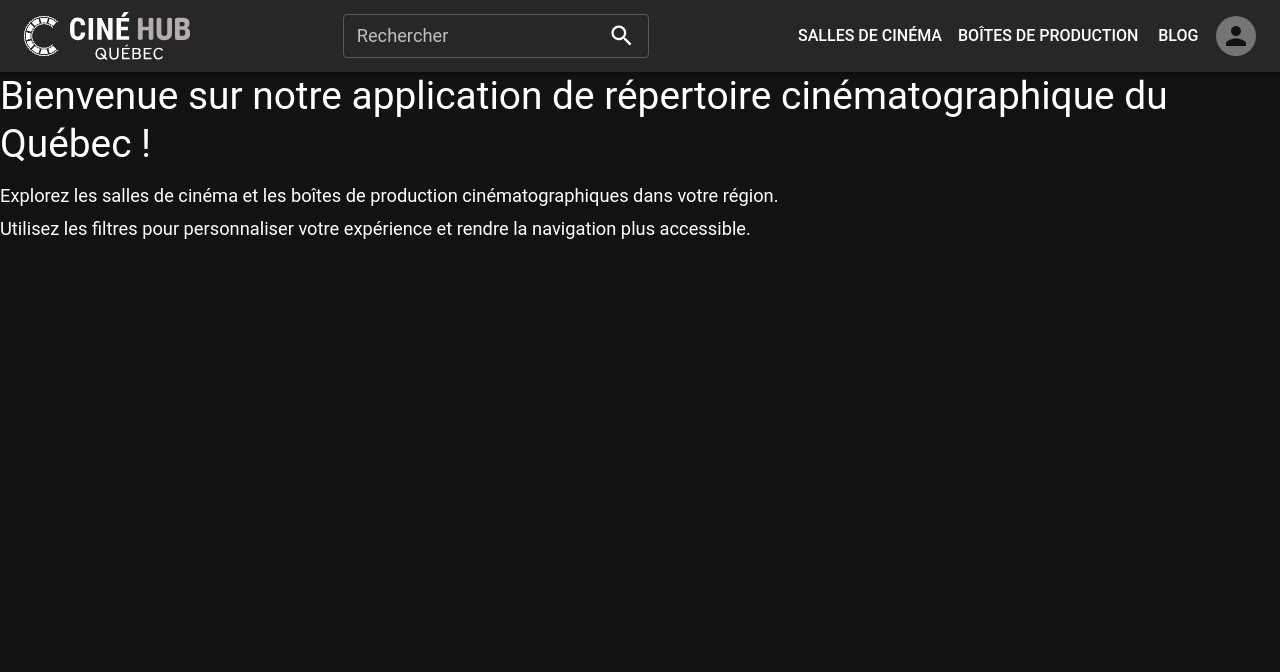
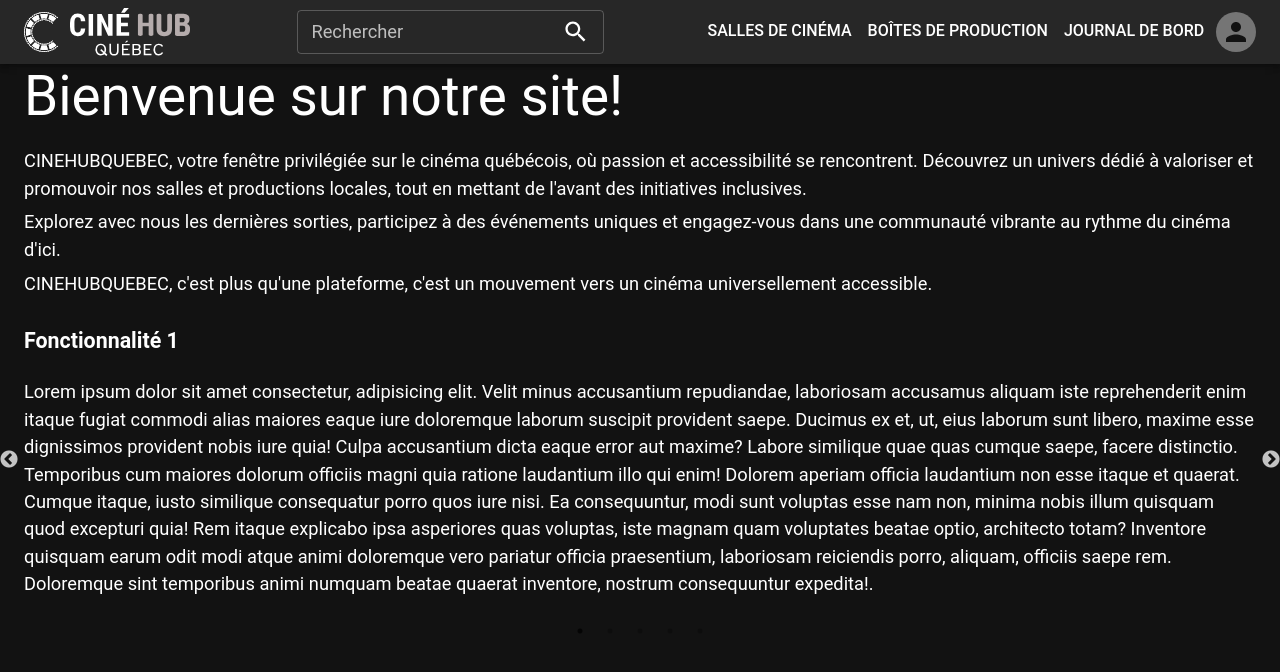
Before and after one commit to CineCare/cineHub-frontend, a React (Vite) app: page / in a window 1280 px wide. Shown: the top 672 px of the page. Built offline with nearby package versions, Linux system fonts and the light colour scheme.

Commit message:
feat: Commit de composants partiellements codés pour permettre à Matthieu de cloner le repo

```diff
--- a/src/components/Navbar/Navbar.tsx
+++ b/src/components/Navbar/Navbar.tsx
@@ -5,12 +5,17 @@ import SearchIcon from "@mui/icons-material/Search";
 import logo from "../../assets/img/Logo-base-white.svg";
 import logoText from "../../assets/img/Logo-text-white.svg";
 import { AccountCircle, Settings, ExitToApp } from "@mui/icons-material";
-import { AppBar, Toolbar,Container,Button,Tooltip, TextField, IconButton, Menu, MenuItem, ListItemIcon, Divider, Typography, Box, Avatar } from "@mui/material";
+import { AppBar, Toolbar,Container,Button,Tooltip, TextField, IconButton, Menu, MenuItem, ListItemIcon, Divider, Typography, Box, Avatar, useTheme } from "@mui/material";
 
-const pages       = ['Salles de cinéma', 'Boîtes de production', 'Blog'];
+const pages       = ['Salles de cinéma', 'Boîtes de production', 'Journal de bord'];
 const settings    = ['Profil', 'Mon compte', 'Se déconnecter'];
 
 const Navbar: React.FC = () => {
+  const theme = useTheme();
+  const secondaryColor = theme.palette.secondary.main;
+
+  const appBarHeight = "4rem";
+
   const [anchorElNav, setAnchorElNav]    = React.useState<null | HTMLElement>(null);
 	const [anchorElUser, setAnchorElUser]  = React.useState<null | HTMLElement>(null);
 
@@ -37,6 +42,7 @@ const Navbar: React.FC = () => {
             label="Rechercher"
             variant="outlined"
             size="small"
+            color="secondary"
             InputProps={{
               endAdornment: <SearchIcon />,
             }}
@@ -85,7 +91,11 @@ const Navbar: React.FC = () => {
               <Button
                 key={page}
                 onClick={handleCloseNavMenu}
-                sx={{ my: 2, color: 'white', display: 'block' }}
+                sx={{ borderRadius:0, color: 'white', display: 'block',borderBottom: '2px solid transparent',height: appBarHeight,
+                '&:hover': {
+                  borderBottomColor: secondaryColor,
+                  backgroundColor:'transparent',
+                }, }}
               >
                 {page}
               </Button>
--- a/src/pages/Home/Home.tsx
+++ b/src/pages/Home/Home.tsx
@@ -1,20 +1,80 @@
 import "./Home.scss";
 import React from 'react';
-import Typography from '@mui/material/Typography';
+import Slider from 'react-slick';
+import 'slick-carousel/slick/slick.css';
+import 'slick-carousel/slick/slick-theme.css';
+import { Container, Typography } from '@mui/material';
 
 const Home: React.FC = () => {
+  const settings = {
+    dots: true,
+    infinite: true,
+    speed: 500,
+    slidesToShow: 1,
+    slidesToScroll: 1,
+    autoplay: true,
+    autoplaySpeed: 6000,
+    adaptiveHeight: true,
+    accessibility: true
+  };
+
   return (
-    <div>
-      <Typography variant="h4" gutterBottom>
-        Bienvenue sur notre application de répertoire cinématographique du Québec !
-      </Typography>
-      <Typography variant="body1" gutterBottom>
-        Explorez les salles de cinéma et les boîtes de production cinématographiques dans votre région.
-      </Typography>
-      <Typography variant="body1">
-        Utilisez les filtres pour personnaliser votre expérience et rendre la navigation plus accessible.
-      </Typography>
-    </div>
+    <Container maxWidth="xl">
+    <Typography variant="h3" gutterBottom>
+      Bienvenue sur notre site!
+    </Typography>
+    <Typography variant="body1" gutterBottom>
+    CINEHUBQUEBEC, votre fenêtre privilégiée sur le cinéma québécois, où passion et accessibilité se rencontrent. Découvrez un univers dédié à valoriser et promouvoir nos salles et productions locales, tout en mettant de l'avant des initiatives inclusives.
+    </Typography>
+    <Typography variant="body1" gutterBottom>
+    Explorez avec nous les dernières sorties, participez à des événements uniques et engagez-vous dans une communauté vibrante au rythme du cinéma d'ici.
+    </Typography>
+    <Typography variant="body1" gutterBottom>
+    CINEHUBQUEBEC, c'est plus qu'une plateforme, c'est un mouvement vers un cinéma universellement accessible.
+    </Typography>
+    <Slider {...settings}>
+      <div>
+        <h3>Fonctionnalité 1</h3>
+        <p>Lorem ipsum dolor sit amet consectetur, adipisicing elit. Velit minus accusantium repudiandae, laboriosam accusamus aliquam iste reprehenderit enim itaque fugiat commodi alias maiores eaque iure doloremque laborum suscipit provident saepe.
+        Ducimus ex et, ut, eius laborum sunt libero, maxime esse dignissimos provident nobis iure quia! Culpa accusantium dicta eaque error aut maxime? Labore similique quae quas cumque saepe, facere distinctio.
+        Temporibus cum maiores dolorum officiis magni quia ratione laudantium illo qui enim! Dolorem aperiam officia laudantium non esse itaque et quaerat. Cumque itaque, iusto similique consequatur porro quos iure nisi.
+        Ea consequuntur, modi sunt voluptas esse nam non, minima nobis illum quisquam quod excepturi quia! Rem itaque explicabo ipsa asperiores quas voluptas, iste magnam quam voluptates beatae optio, architecto totam?
+        Inventore quisquam earum odit modi atque animi doloremque vero pariatur officia praesentium, laboriosam reiciendis porro, aliquam, officiis saepe rem. Doloremque sint temporibus animi numquam beatae quaerat inventore, nostrum consequuntur expedita!.</p>
+      </div>
+      <div>
+        <h3>Fonctionnalité 2</h3>
+        <p>Lorem, ipsum dolor sit amet consectetur adipisicing elit. Facilis illo cupiditate neque, reprehenderit debitis veritatis ab eveniet quaerat rem placeat aspernatur! Sed aliquam blanditiis iste tenetur ullam qui libero distinctio.
+        Quis possimus dicta modi itaque exercitationem nihil officia assumenda, quod amet numquam aspernatur quisquam, tempore sed illum. Doloribus, odio delectus! Reprehenderit voluptatem, officiis placeat commodi explicabo eos dicta eligendi quo!
+        Voluptatum fugit nisi ipsam soluta corrupti alias deserunt sed illum vitae qui ratione, illo quia pariatur nesciunt nobis repellendus officia possimus consectetur voluptas. Sapiente unde minima, ut repudiandae deserunt enim?
+        Est veritatis impedit, voluptatem quasi doloribus nisi blanditiis error vel sed ea vero, aliquam eius soluta ab adipisci odio consequatur quam nemo aliquid, aspernatur consequuntur fugiat itaque! Adipisci, ullam unde.
+        Dolores itaque, modi perspiciatis neque voluptatem mollitia beatae facere alias eos quo amet voluptatum magni recusandae quod nihil officia illum totam laudantium. Voluptas itaque, praesentium officia animi maxime adipisci quidem.</p>
+      </div>
+      <div>
+        <h3>Fonctionnalité 3</h3>
+        <p>Lorem, ipsum dolor sit amet consectetur adipisicing elit. Facilis illo cupiditate neque, reprehenderit debitis veritatis ab eveniet quaerat rem placeat aspernatur! Sed aliquam blanditiis iste tenetur ullam qui libero distinctio.
+        Quis possimus dicta modi itaque exercitationem nihil officia assumenda, quod amet numquam aspernatur quisquam, tempore sed illum. Doloribus, odio delectus! Reprehenderit voluptatem, officiis placeat commodi explicabo eos dicta eligendi quo!
+        Voluptatum fugit nisi ipsam soluta corrupti alias deserunt sed illum vitae qui ratione, illo quia pariatur nesciunt nobis repellendus officia possimus consectetur voluptas. Sapiente unde minima, ut repudiandae deserunt enim?
+        Est veritatis impedit, voluptatem quasi doloribus nisi blanditiis error vel sed ea vero, aliquam eius soluta ab adipisci odio consequatur quam nemo aliquid, aspernatur consequuntur fugiat itaque! Adipisci, ullam unde.
+        Dolores itaque, modi perspiciatis neque voluptatem mollitia beatae facere alias eos quo amet voluptatum magni recusandae quod nihil officia illum totam laudantium. Voluptas itaque, praesentium officia animi maxime adipisci quidem.</p>
+      </div>
+      <div>
+        <h3>Fonctionnalité 4</h3>
+        <p>Lorem, ipsum dolor sit amet consectetur adipisicing elit. Facilis illo cupiditate neque, reprehenderit debitis veritatis ab eveniet quaerat rem placeat aspernatur! Sed aliquam blanditiis iste tenetur ullam qui libero distinctio.
+        Quis possimus dicta modi itaque exercitationem nihil officia assumenda, quod amet numquam aspernatur quisquam, tempore sed illum. Doloribus, odio delectus! Reprehenderit voluptatem, officiis placeat commodi explicabo eos dicta eligendi quo!
+        Voluptatum fugit nisi ipsam soluta corrupti alias deserunt sed illum vitae qui ratione, illo quia pariatur nesciunt nobis repellendus officia possimus consectetur voluptas. Sapiente unde minima, ut repudiandae deserunt enim?
+        Est veritatis impedit, voluptatem quasi doloribus nisi blanditiis error vel sed ea vero, aliquam eius soluta ab adipisci odio consequatur quam nemo aliquid, aspernatur consequuntur fugiat itaque! Adipisci, ullam unde.
+        Dolores itaque, modi perspiciatis neque voluptatem mollitia beatae facere alias eos quo amet voluptatum magni recusandae quod nihil officia illum totam laudantium. Voluptas itaque, praesentium officia animi maxime adipisci quidem.</p>
+      </div>
+      <div>
+        <h3>Fonctionnalité 5</h3>
+        <p>Lorem, ipsum dolor sit amet consectetur adipisicing elit. Facilis illo cupiditate neque, reprehenderit debitis veritatis ab eveniet quaerat rem placeat aspernatur! Sed aliquam blanditiis iste tenetur ullam qui libero distinctio.
+        Quis possimus dicta modi itaque exercitationem nihil officia assumenda, quod amet numquam aspernatur quisquam, tempore sed illum. Doloribus, odio delectus! Reprehenderit voluptatem, officiis placeat commodi explicabo eos dicta eligendi quo!
+        Voluptatum fugit nisi ipsam soluta corrupti alias deserunt sed illum vitae qui ratione, illo quia pariatur nesciunt nobis repellendus officia possimus consectetur voluptas. Sapiente unde minima, ut repudiandae deserunt enim?
+        Est veritatis impedit, voluptatem quasi doloribus nisi blanditiis error vel sed ea vero, aliquam eius soluta ab adipisci odio consequatur quam nemo aliquid, aspernatur consequuntur fugiat itaque! Adipisci, ullam unde.
+        Dolores itaque, modi perspiciatis neque voluptatem mollitia beatae facere alias eos quo amet voluptatum magni recusandae quod nihil officia illum totam laudantium. Voluptas itaque, praesentium officia animi maxime adipisci quidem.</p>
+      </div>
+    </Slider>
+  </Container>
   );
 };
 
```
